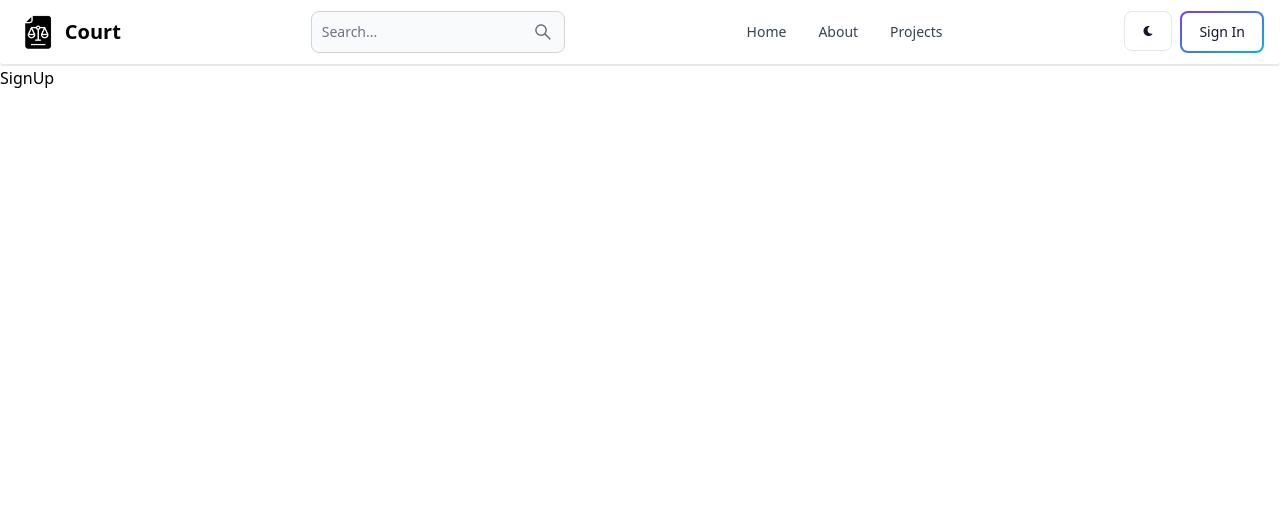
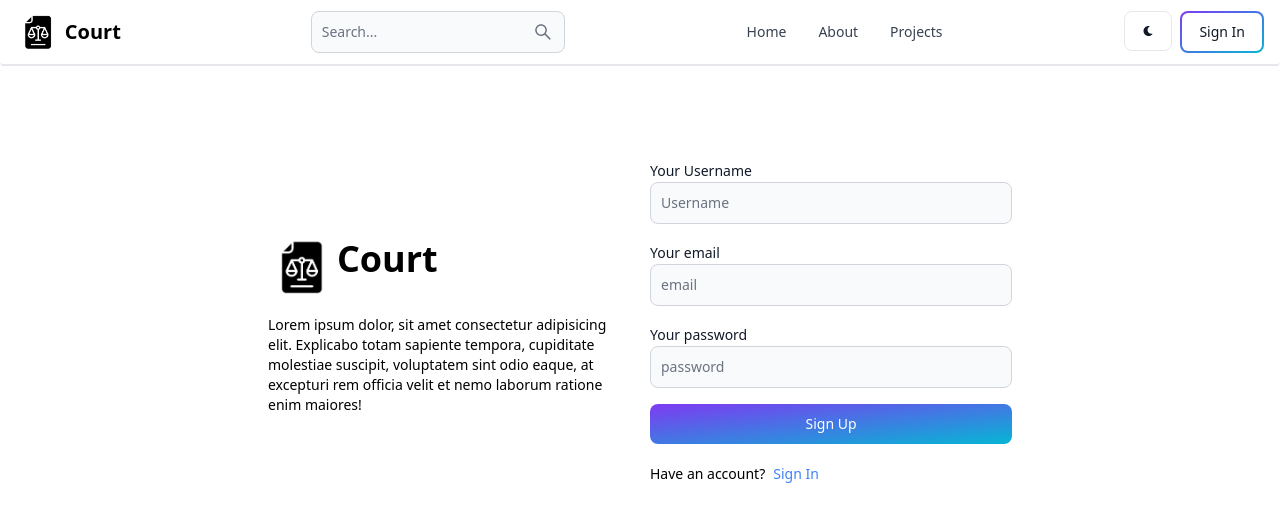
Before and after one commit to Naod36/mern-project, a React (Vite) app in the folder client/: page /sign-up in a window 1280 px wide. Shown: the top 522 px of the page. Built offline with nearby package versions, Linux system fonts and the light colour scheme.

Commit message:
creat sign up page UI

```diff
--- a/client/src/pages/SignUp.jsx
+++ b/client/src/pages/SignUp.jsx
@@ -1,5 +1,56 @@
+import { Button, Label, TextInput } from "flowbite-react";
 import React from "react";
+import { Link } from "react-router-dom";
 
 export default function SignUp() {
-  return <div>SignUp</div>;
+  return (
+    <div className="min-h-screen mt-20">
+      <div className="flex p-3 max-w-3xl mx-auto flex-col md:flex-row md:items-center gap-5">
+        {/*left*/}
+        <div className="flex-1">
+          <Link
+            to="/"
+            className="m-3 self-center flex font-semibold dark:text-white text-4xl"
+          >
+            <span className=" text-black  self-center whitespace-nowrap text-xl font-semibold dark:text-wight">
+              <img src="/logo.png" className="mr-3 h-12 sm:h-14 " alt="Logo" />
+            </span>
+            Court
+          </Link>
+          <p className="text-sm mt-5">
+            Lorem ipsum dolor, sit amet consectetur adipisicing elit. Explicabo
+            totam sapiente tempora, cupiditate molestiae suscipit, voluptatem
+            sint odio eaque, at excepturi rem officia velit et nemo laborum
+            ratione enim maiores!
+          </p>
+        </div>
+        {/*right*/}
+        <div className="flex-1">
+          <form className="flex flex-col gap-4">
+            <div className="">
+              <Label value="Your Username" />
+              <TextInput type="text" placeholder="Username" id="username" />
+            </div>
+            <div className="">
+              <Label value="Your email" />
+              <TextInput type="text" placeholder="email" id="email" />
+            </div>
+            <div className="">
+              <Label value="Your password" />
+              <TextInput type="text" placeholder="password" id="password" />
+            </div>
+            <Button gradientDuoTone="purpleToBlue" type="submit">
+              Sign Up
+            </Button>
+          </form>
+          <div className="flex gap-2 text-sm mt-5">
+            <span>Have an account?</span>
+            <Link to="/signin" className="text-blue-500">
+              Sign In
+            </Link>
+          </div>
+        </div>
+      </div>
+    </div>
+  );
 }
```
